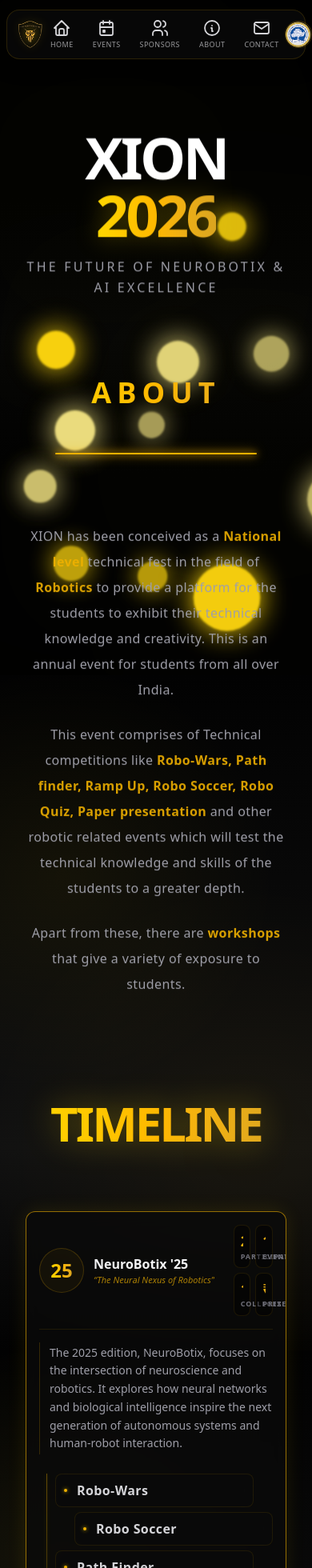
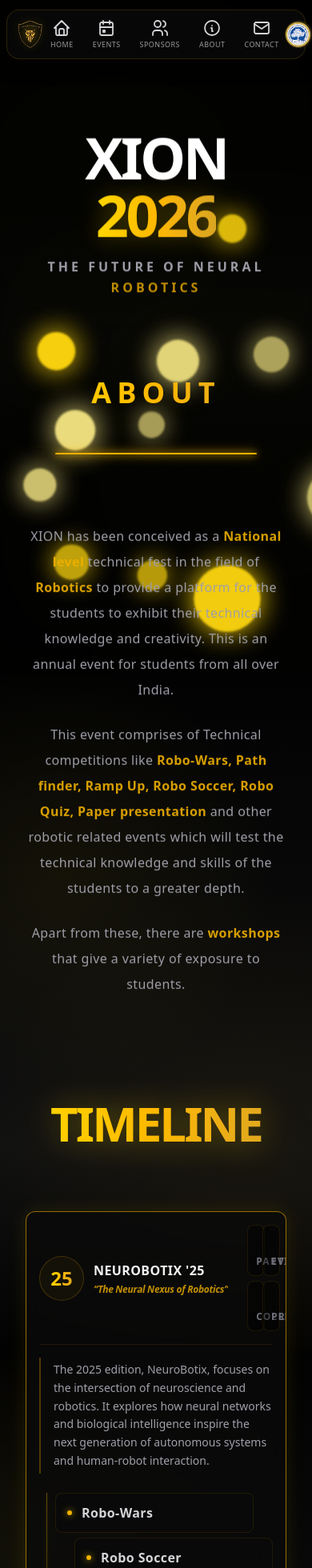
Before and after one commit to aashishniranjanb/xion26-neurobotix, a Next.js app: page /about in a window 390 px wide. Shown: the top 1960 px of the page at 80% size. Built offline with nearby package versions, Linux system fonts and the light colour scheme.

Commit message:
Refine About page: typography floors, mobile stats optimization, and hero visibility

```diff
--- a/app/about/page.tsx
+++ b/app/about/page.tsx
@@ -398,11 +398,11 @@ const StatBlock = memo(function StatBlock({
     value: string | number,
 }) {
     return (
-        <div className="group/stat bg-black/40 rounded-lg p-1.5 xs:p-2 text-center border border-yellow-500/10 hover:border-yellow-500/30 transition-all duration-300">
+        <div className="group/stat bg-black/40 rounded-lg p-2 xs:p-2.5 text-center border border-yellow-500/10 hover:border-yellow-500/30 transition-all duration-300">
             <p className="text-[14px] xs:text-base sm:text-lg font-black gold-gradient-text leading-tight uppercase group-hover/stat:scale-105 transition-transform duration-300">
                 {value}
             </p>
-            <p className="text-[8px] xs:text-[9px] text-zinc-500 uppercase tracking-[0.1em] mt-0.5 leading-tight font-bold group-hover/stat:text-zinc-300 transition-colors">
+            <p className="text-xs text-zinc-500 uppercase tracking-widest mt-1 shadow-sm leading-tight font-bold group-hover/stat:text-zinc-300 transition-colors">
                 {label}
             </p>
         </div>
@@ -426,10 +426,10 @@ const EventCard = memo(function EventCard({
             viewport={{ once: true, margin: "-20px" }}
             className={`flex w-full ${isLeft ? "justify-start" : "justify-end"} md:px-1`}
         >
-            <div className="group/event bg-black-charcoal/60 backdrop-blur-md border border-yellow-500/10 rounded-lg p-2 xs:p-2.5 w-[calc(100%-20px)] xs:w-[calc(100%-24px)] md:w-[48%] transition-all duration-400 hover:border-yellow-500/40 hover:bg-yellow-500/[0.06] hover:backdrop-blur-xl hover:shadow-[0_0_20px_rgba(255,215,0,0.15)] will-change-transform">
-                <div className="flex items-center gap-2 xs:gap-3">
-                    <span className="w-1 h-1 rounded-full bg-yellow-500 shadow-[0_0_5px_rgba(255,215,0,0.8)] flex-shrink-0" />
-                    <p className="text-[11px] xs:text-sm sm:text-base text-zinc-300 font-bold leading-tight tracking-wide group-hover/event:text-white transition-colors duration-300">
+            <div className="group/event bg-black-charcoal/60 backdrop-blur-md border border-yellow-500/10 rounded-lg p-3 xs:p-3.5 w-[calc(100%-20px)] xs:w-[calc(100%-24px)] md:w-[48%] transition-all duration-400 hover:border-yellow-500/40 hover:bg-yellow-500/[0.06] hover:backdrop-blur-xl hover:shadow-[0_0_20px_rgba(255,215,0,0.15)] will-change-transform">
+                <div className="flex items-center gap-3">
+                    <span className="w-1.5 h-1.5 rounded-full bg-yellow-500 shadow-[0_0_8px_rgba(255,215,0,0.8)] flex-shrink-0" />
+                    <p className="text-xs xs:text-sm sm:text-base text-zinc-300 font-bold leading-tight tracking-wide group-hover/event:text-white transition-colors duration-300">
                         {name}
                     </p>
                 </div>
@@ -471,10 +471,10 @@ const YearCard = memo(function YearCard({
                             </span>
                         </div>
                         <div>
-                            <h3 className="text-sm xs:text-base font-bold text-zinc-100">
+                            <h3 className="text-sm xs:text-base font-bold text-zinc-100 uppercase tracking-wide">
                                 {data.edition}
                             </h3>
-                            <p className="text-[10px] xs:text-[11px] italic text-yellow-500/70 font-medium truncate max-w-[200px] xs:max-w-none">
+                            <p className="text-xs italic text-yellow-500/80 font-bold tracking-tight truncate max-w-[200px] xs:max-w-none mt-1">
                                 &ldquo;{data.theme}&rdquo;
                             </p>
                         </div>
@@ -500,7 +500,7 @@ const YearCard = memo(function YearCard({
                             className="overflow-hidden"
                         >
                             <div className="mt-4 pt-4 border-t border-yellow-500/10">
-                                <p className="text-[11px] xs:text-[12px] sm:text-sm text-zinc-400 leading-relaxed font-normal border-l border-yellow-500/20 pl-3 py-0.5">
+                                <p className="text-xs xs:text-[13px] sm:text-sm text-zinc-400 leading-relaxed font-medium border-l-2 border-yellow-500/30 pl-4 py-1">
                                     {data.explanation}
                                 </p>
 
@@ -555,8 +555,8 @@ export default function AboutPage() {
                     <h1 className="text-4xl xs:text-5xl sm:text-7xl md:text-8xl lg:text-9xl font-black mb-4 tracking-tighter text-white leading-none">
                         XION <span className="gold-gradient-text drop-shadow-[0_0_15px_rgba(255,215,0,0.3)]">2026</span>
                     </h1>
-                    <p className="text-[10px] xs:text-xs sm:text-base md:text-lg text-zinc-400 max-w-[280px] xs:max-w-md mx-auto leading-relaxed tracking-[0.2em] font-medium uppercase">
-                        THE FUTURE OF NEUROBOTIX & AI EXCELLENCE
+                    <p className="text-xs xs:text-sm sm:text-base md:text-lg text-zinc-400 max-w-[280px] xs:max-w-md mx-auto leading-relaxed tracking-[0.25em] font-black uppercase">
+                        THE FUTURE OF NEURAL <span className="text-yellow-500/80">ROBOTICS</span>
                     </p>
                 </motion.div>
 
```
